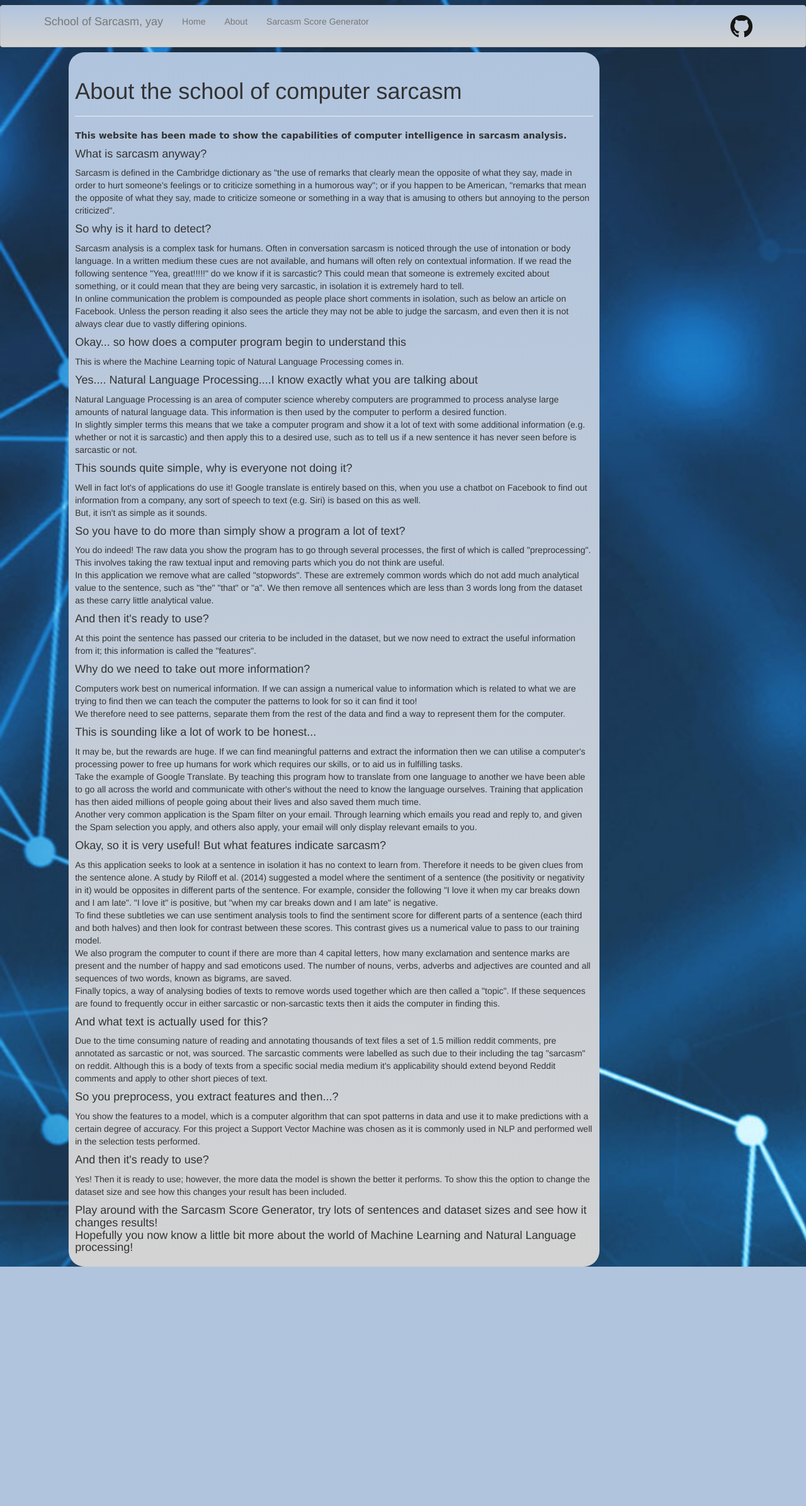
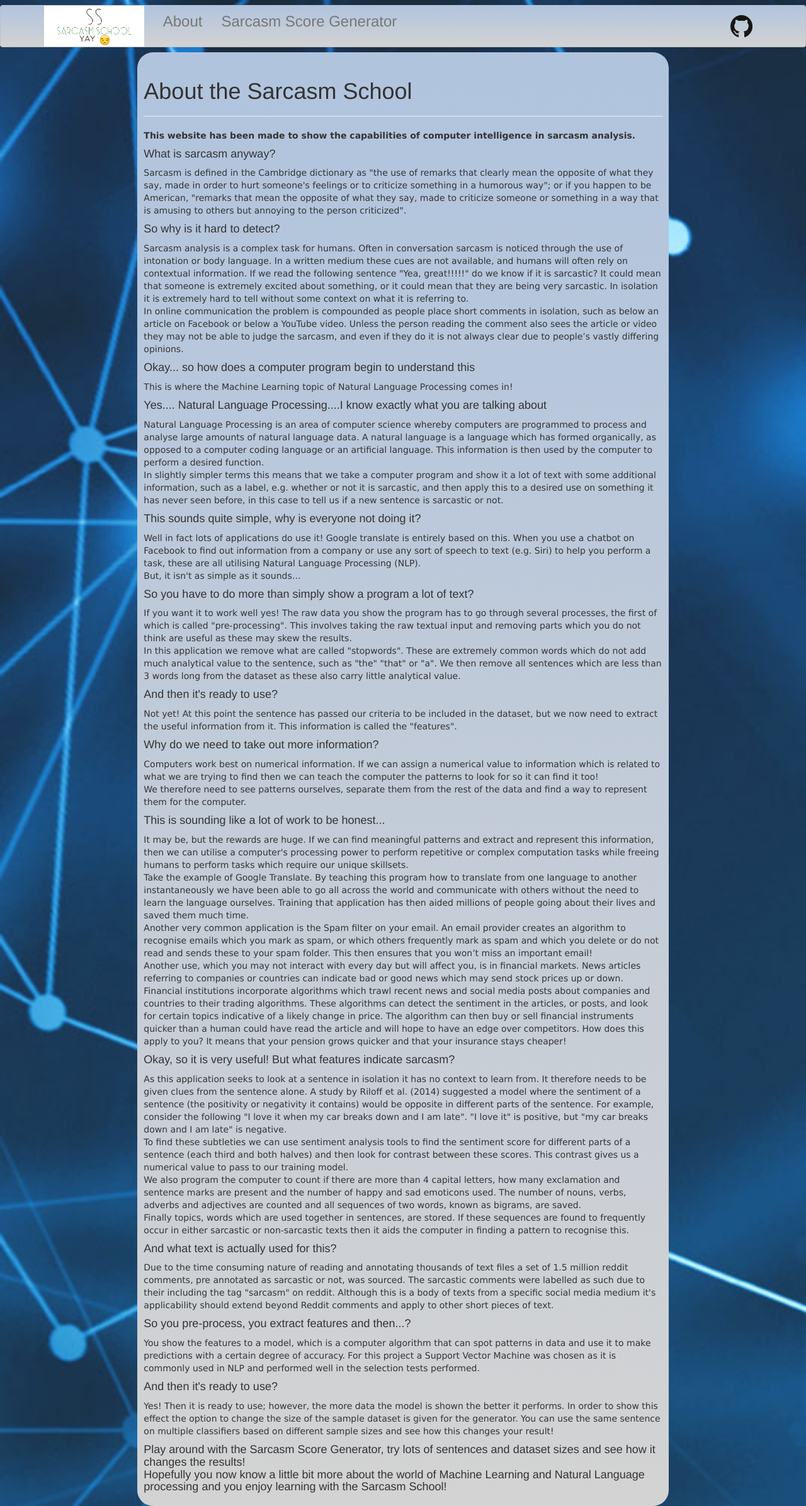
Before and after one commit to jambo1/Project, a Flask app: page /about in a window 1280 px wide. Shown: the whole page at 63% size. Before the commit the page ends 2011 px from the top, so only its background shows below. Run offline with Flask 2, Linux system fonts and the light colour scheme; parts of the project's set-up code (start-up, migrations or seed data) failed here and were passed over; some libraries are stand-ins or nearby versions.

Commit message:
Some HTML and CSS changes

```diff
--- a/WebSite/app/static/css/mystyle.css
+++ b/WebSite/app/static/css/mystyle.css
@@ -1,6 +1,18 @@
 .navbar-default {
     background-image: linear-gradient(lightsteelblue, lightgrey);
     border-color: silver;
+    font-size: x-large;
+}
+h1 {font-family: "Lucinda Grande", "Lucinda Sans Unicode", Helvetica, Arial, Verdana, sans-serif }
+h4 {font-family: "Lucinda Grande", "Lucinda Sans Unicode", Helvetica, Arial, Verdana, sans-serif }
+
+p {font-family: Verdana, "Helvetica Neue", Arial, Helvetica, Geneva, sans-serif;
+font-weight: inherit;
+}
+
+.active {
+    background-color: #4CAF50;
+    color: white;
 }
 /*body {*/
     /*background-image: radial-gradient(circle, silver, white);*/
--- a/WebSite/app/templates/about.html
+++ b/WebSite/app/templates/about.html
@@ -3,15 +3,15 @@
 {% block content %}
 <div class="row">
 
-    <div class="col-sm-1"></div>
+    <div class="col-md-2"></div>
 
     <div class="col-md-8">
         <section id="box">
         <div class="page-header">
-            <h1>About the school of computer sarcasm</h1>
+            <h1>About the Sarcasm School</h1>
         </div>
 
-        <p style="font-family:'Comic Sans MS'; font-weight: bold;">
+        <p style="font-weight: bold;">
         This website has been made to show the capabilities of computer intelligence in sarcasm analysis.
     </p>
 
@@ -26,74 +26,82 @@
 
     <p>Sarcasm analysis is a complex task for humans. Often in conversation sarcasm is noticed through the use of intonation
         or body language. In a written medium these cues are not available, and humans will often rely on contextual information.
-            If we read the following sentence "Yea, great!!!!!" do we know if it is sarcastic? This could mean that someone is extremely excited
-            about something, or it could mean that they are being very sarcastic, in isolation it is extremely hard to tell.<br>
+        If we read the following sentence "Yea, great!!!!!" do we know if it is sarcastic? It could mean that someone is extremely excited
+        about something, or it could mean that they are being very sarcastic. In isolation it is extremely hard to tell without some context on what it is referring to. <br>
         In online communication the problem is compounded as people place short comments in isolation, such as below an article on
-            Facebook. Unless the person reading it also sees the article they may not be able to judge the sarcasm, and even then
-            it is not always clear due to vastly differing opinions.
+        Facebook or below a YouTube video. Unless the person reading the comment also sees the article or video they may not be able to judge the sarcasm, and even if they do
+        it is not always clear due to people’s vastly differing opinions.
     </p>
     <h4>Okay... so how does a computer program begin to understand this</h4>
     <p>
-            This is where the Machine Learning topic of Natural Language Processing comes in.
+        This is where the Machine Learning topic of Natural Language Processing comes in!
     </p>
     <h4>Yes.... Natural Language Processing....I know exactly what you are talking about</h4>
     <p>
-            Natural Language Processing is an area of computer science whereby computers are programmed to process analyse large amounts of natural
-            language data. This information is then used by the computer to perform a desired function. <br>
+        Natural Language Processing is an area of computer science whereby computers are programmed to process and analyse large amounts of natural
+        language data. A natural language is a language which has formed organically, as opposed to a computer coding language or an artificial language. This information is then used by the computer to perform a desired function. <br>
         In slightly simpler terms this means that we take a computer program and show it a lot of text with some additional
-             information (e.g. whether or not it is sarcastic) and then apply this to a desired use, such as to tell us if
-            a new sentence it has never seen before is sarcastic or not.
+         information, such as a label, e.g. whether or not it is sarcastic, and then apply this to a desired use on something it has never seen before, in this case to tell us if
+        a new sentence is sarcastic or not.
     </p>
     <h4>This sounds quite simple, why is everyone not doing it?</h4>
     <p>
-        Well in fact lot's of applications do use it! Google translate is entirely based on this, when you use a chatbot
-            on Facebook to find out information from a company, any sort of speech to text (e.g. Siri) is based on this as well.
-            <br> But, it isn't as simple as it sounds.
+    Well in fact lots of applications do use it! Google translate is entirely based on this. When you use a chatbot
+        on Facebook to find out information from a company or use any sort of speech to text (e.g. Siri) to help you perform a task, these are all utilising Natural Language Processing (NLP).
+        <br> But, it isn't as simple as it sounds…
     </p>
     <h4>So you have to do more than simply show a program a lot of text?</h4>
     <p>
-            You do indeed! The raw data you show the program has to go through several processes, the first of which is called
-            "preprocessing". This involves taking the raw textual input and removing parts which you do not think are useful. <br>
+        If you want it to work well yes! The raw data you show the program has to go through several processes, the first of which is called
+        "pre-processing". This involves taking the raw textual input and removing parts which you do not think are useful as these may skew the results. <br>
         In this application we remove what are called "stopwords". These are extremely common words which do not add much
         analytical value to the sentence, such as "the" "that" or "a". We then remove all sentences which are less than 3
-            words long from the dataset as these carry little analytical value.
+        words long from the dataset as these also carry little analytical value.
     </p>
     <h4>And then it's ready to use?</h4>
     <p>
-            At this point the sentence has passed our criteria to be included in the dataset, but we now need to extract the useful
-            information from it; this information is called the "features".
+        Not yet! At this point the sentence has passed our criteria to be included in the dataset, but we now need to extract the useful
+        information from it. This information is called the "features".
     </p>
     <h4>Why do we need to take out more information?</h4>
     <p>
         Computers work best on numerical information. If we can assign a numerical value to information which is related to
         what we are trying to find then we can teach the computer the patterns to look for so it can find it too!<br>
-            We therefore need to see patterns, separate them from the rest of the data and find a way to represent them for the computer.
+        We therefore need to see patterns ourselves, separate them from the rest of the data and find a way to represent them for the computer.
     </p>
     <h4>This is sounding like a lot of work to be honest...</h4>
     <p>
-            It may be, but the rewards are huge. If we can find meaningful patterns and extract the information then we can utilise a computer's
-            processing power to free up humans for work which requires our skills, or to aid us in fulfilling tasks. <br>
-            Take the example of Google Translate. By teaching this program how to translate from one language to another we have been
-            able to go all across the world and communicate with other's without the need to know the language ourselves. Training
-            that application has then aided millions of people going about their lives and also saved them much time.<br>
-            Another very common application is the Spam filter on your email. Through learning which emails you read and reply to,
-            and given the Spam selection you apply, and others also apply, your email will only display relevant emails to you.
+        It may be, but the rewards are huge. If we can find meaningful patterns and extract and represent this information, then we can utilise a computer's
+        processing power to perform repetitive or complex computation tasks while freeing humans to perform tasks which require our unique skillsets. <br>
+        Take the example of Google Translate. By teaching this program how to translate from one language to another instantaneously we have been
+        able to go all across the world and communicate with others without the need to learn the language ourselves. Training
+        that application has then aided millions of people going about their lives and saved them much time. <br>
+        Another very common application is the Spam filter on your email. An email provider creates an algorithm to
+        recognise emails which you mark as spam, or which others frequently mark as spam and which you delete or do not
+        read and sends these to your spam folder. This then ensures that you won’t miss an important email! <br>
+        Another use, which you may not interact with every day but will affect you, is in financial markets. News articles
+        referring to companies or countries can indicate bad or good news which may send stock prices up or down.
+        Financial institutions incorporate algorithms which trawl recent news and social media posts about companies and
+        countries to their trading algorithms. These algorithms can detect the sentiment in the articles, or posts, and
+        look for certain topics indicative of a likely change in price. The algorithm can then buy or sell financial
+        instruments quicker than a human could have read the article and will hope to have an edge over competitors.
+        How does this apply to you? It means that your pension grows quicker and that your insurance stays cheaper!
     </p>
     <h4>Okay, so it is very useful! But what features indicate sarcasm?</h4>
     <p>
-            As this application seeks to look at a sentence in isolation it has no context to learn from. Therefore it needs to
+        As this application seeks to look at a sentence in isolation it has no context to learn from. It therefore needs to
         be given clues from the sentence alone. A study by Riloff et al. (2014) suggested a model where the sentiment of a sentence
-            (the positivity or negativity in it) would be opposites in different parts of the sentence. For example, consider the following
-            "I love it when my car breaks down and I am late". "I love it" is positive, but "when my car breaks down and I am late" is negative.
+        (the positivity or negativity it contains) would be opposite in different parts of the sentence. For example, consider the following
+        "I love it when my car breaks down and I am late". "I love it" is positive, but "my car breaks down and I am late" is negative.
         <br>To find these subtleties we can use sentiment analysis tools to find the sentiment score for different parts of
         a sentence (each third and both halves) and then look for contrast between these scores. This contrast gives us a
         numerical value to pass to our training model.
         <br>We also program the computer to count if there are more than 4 capital letters, how many exclamation and sentence marks
         are present and the number of happy and sad emoticons used. The number of nouns, verbs, adverbs and adjectives are counted
         and all sequences of two words, known as bigrams, are saved.<br>
-            Finally topics, a way of analysing bodies of texts to remove words used together which are then called a "topic".
-            If these sequences are found to frequently occur in either sarcastic or non-sarcastic texts then it aids the computer
-            in finding this.
+        Finally topics, words which are used together in sentences, are stored. If these sequences are found to frequently
+        occur in either sarcastic or non-sarcastic texts then it aids the computer
+        in finding a pattern to recognise this.
     </p>
     <h4>And what text is actually used for this?</h4>
     <p>
@@ -102,7 +110,7 @@
         the tag "sarcasm" on reddit. Although this is a body of texts from a specific social media medium it's applicability should
         extend beyond Reddit comments and apply to other short pieces of text.
     </p>
-        <h4>So you preprocess, you extract features and then...?</h4>
+    <h4>So you pre-process, you extract features and then...?</h4>
     <p>
         You show the features to a model, which is a computer algorithm that can spot patterns in data and use it to make
         predictions with a certain degree of accuracy. For this project a Support Vector Machine was chosen as it is commonly
@@ -110,12 +118,16 @@
     </p>
     <h4>And then it's ready to use?</h4>
     <p>
-            Yes! Then it is ready to use; however, the more data the model is shown the better it performs. To show this the option
-            to change the dataset size and see how this changes your result has been included. <br>
+        Yes! Then it is ready to use; however, the more data the model is shown the better it performs. In order to show this effect the option
+        to change the size of the sample dataset is given for the generator. You can use the same sentence on multiple
+        classifiers based on different sample sizes and see how this changes your result! <br>
     </p>
-        <h4>Play around with the Sarcasm Score Generator, try lots of sentences and dataset sizes and see how it changes results!<br>
-            Hopefully you now know a little bit more about the world of Machine Learning and Natural Language processing!</h4>
+    <h4>Play around with the Sarcasm Score Generator, try lots of sentences and dataset sizes and see how it changes the results!<br>
+        Hopefully you now know a little bit more about the world of Machine Learning and Natural
+        Language processing and you enjoy learning with the Sarcasm School!</h4>
 </section>
+
+
     </div>
 </div>
 {% endblock %}
--- a/WebSite/app/templates/base.html
+++ b/WebSite/app/templates/base.html
@@ -1,16 +1,7 @@
 {% extends 'bootstrap/base.html' %}
+
 {% block styles %}
 {{super()}}
-<!--CSS-->
-<!--<link rel="stylesheet" href="../static/css/bootstrap.css">-->
-<!--<link rel="stylesheet" href="../static/css/style.css">-->
-<!--<link rel="stylesheet" href="../static/css/animate.css">-->
-<!--<link rel="stylesheet" href="../static/css/flexslider.css">-->
-<!--<link rel="stylesheet" href="../static/css/icomoon.css">-->
-
-<!--&lt;!&ndash;Font&ndash;&gt;-->
-<!--<link type="text/css" href="../static/fonts/icomoon/icomoon.woff">-->
-
 <link rel="stylesheet" href="../static/css/mystyle.css">
 {% endblock %}
 
@@ -28,11 +19,12 @@
                     <span class="icon-bar"></span>
                     <span class="icon-bar"></span>
                 </button>
-                <a class="navbar-brand" href="{{ url_for('index') }}">School of Sarcasm, yay</a>
+                <a class="navbar-brand" href="{{ url_for('index') }}">
+                    <img style="max-height:65px; margin-top: -15px;" src="../static/images/SarcasmSchool.png" alt="School of Sarcasm, yay">
+                </a>
             </div>
             <div class="collapse navbar-collapse" id="bs-example-navbar-collapse-1">
                 <ul class="nav navbar-nav">
-                    <li><a href="{{ url_for('index')}}">Home</a></li>
                     <li><a href="{{ url_for('about')}}">About</a></li>
                     <li><a href="{{ url_for('detect_sarcasm')}}">Sarcasm Score Generator</a></li>
                 </ul>
--- a/WebSite/app/templates/home.html
+++ b/WebSite/app/templates/home.html
@@ -13,7 +13,7 @@
 
 {% block content %}
 <div class="row">
-    <div class="col-sm-1"></div>
+    <div class="col-md-2"></div>
 
     <div class="col-md-8">
         <section id="box">
@@ -23,7 +23,7 @@
 
         <div class="page-header">
             <h1>
-                Welcome to the school of computer sarcasm!</h1>
+                Welcome to the Sarcasm School!</h1>
         </div>
         <body>
             <p>
--- a/WebSite/app/templates/sarcasm.html
+++ b/WebSite/app/templates/sarcasm.html
@@ -46,7 +46,9 @@
 
 
             <div class="col-md-offset-7">
-                <div id="chart_div" style="width: 400px; height: 120px;"></div>
+
+                <div id="chart_div" style="width: 400px; height: 120px;" alt="Error displaying gauge" title="Score of -100% is completely non-sarcastic
+score of 100% is completely sarcastic"></div>
             </div>
 
         </div>
@@ -87,4 +89,6 @@
     </script>
 
 
+
+
 {% endblock %}
```
Also changed, not shown: WebSite/app/forms.py (+7 -6 lines), WebSite/app/static/images/SarcasmSchool.png (added), WebSite/app/static/images/ai_bg.jpg (deleted), WebSite/app/static/images/brain.jpg (deleted). Lines whose indentation alone changed are shown as unchanged.
